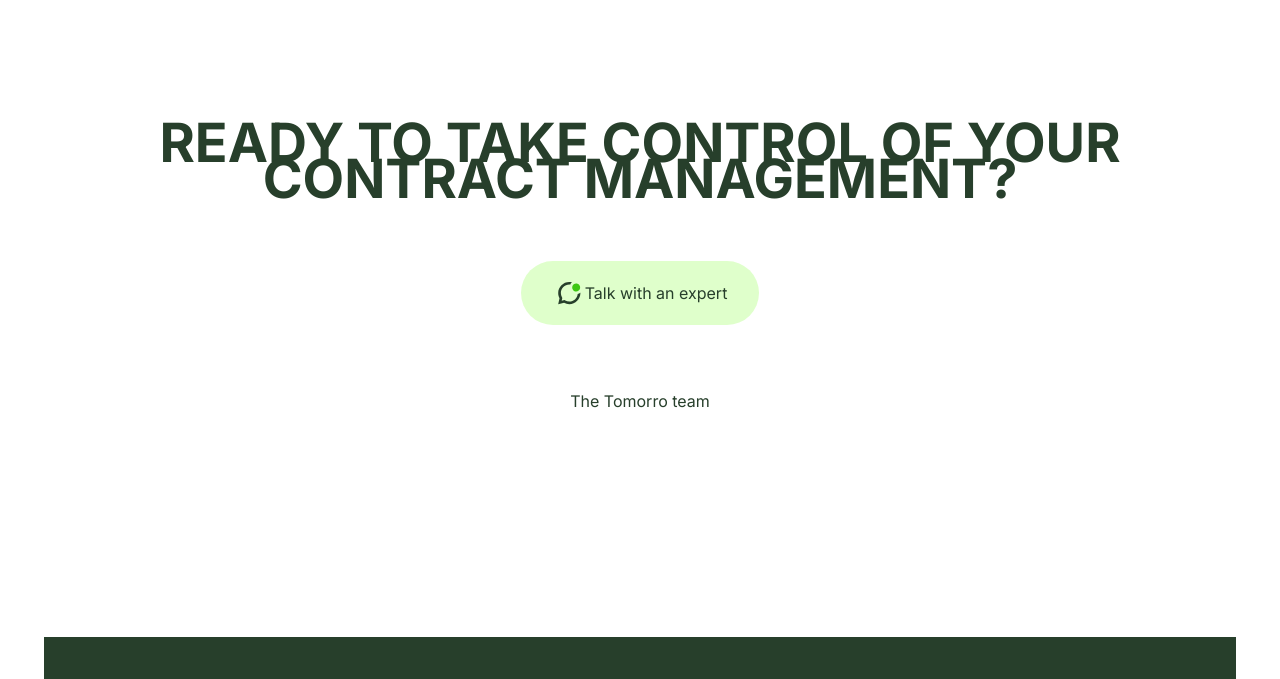
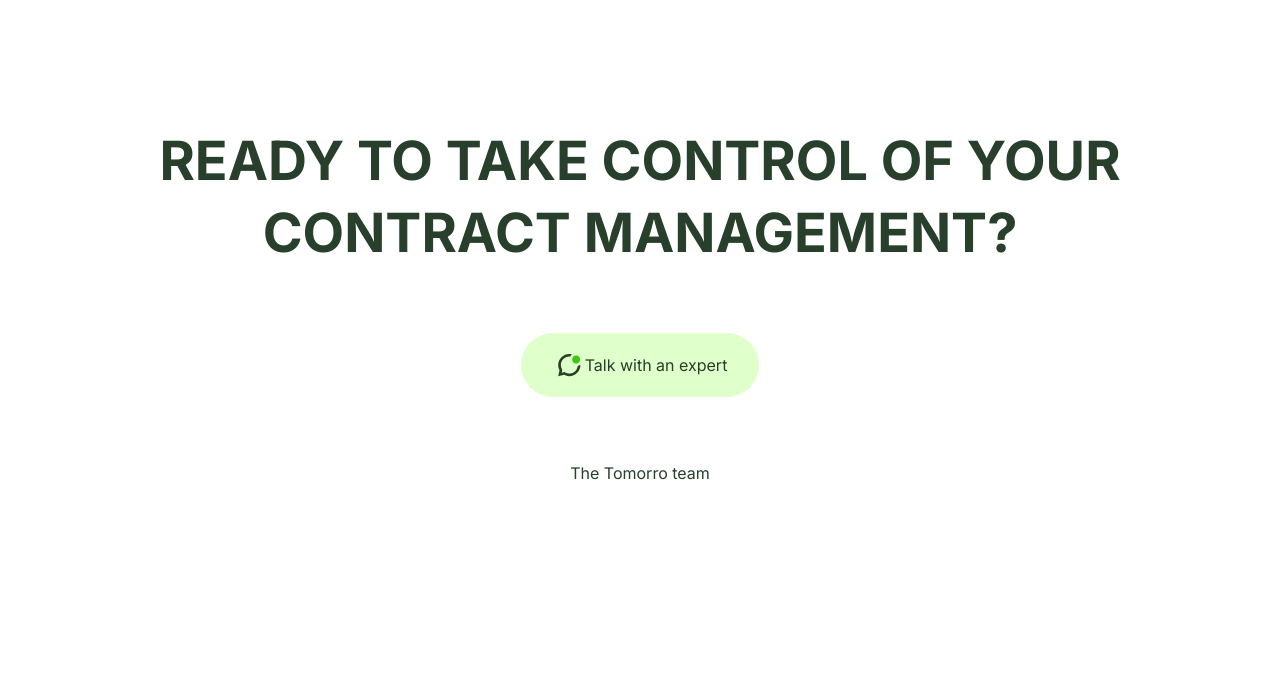
Before and after one commit to Preciousglows/tomorro-assessment, a website: page public/index.html in a window 1280 px wide. Shown: the part 6860-7539 px from the top of the page. Drawn offline with Linux system fonts and the light colour scheme.

Commit message:
Line spacing changed

```diff
--- a/public/index.html
+++ b/public/index.html
@@ -356,7 +356,7 @@
     </section>
 
     <section class="text-primary text-center px-11 py-56">
-        <h1 class="uppercase text-3xl md:text-[54px] font-bold">Ready to take control of your contract management?</h1>
+        <h1 class="uppercase text-3xl md:leading-[72px] md:text-[54px] font-bold">Ready to take control of your contract management?</h1>
         <a href="#" class="my-16 px-6 py-4 md:w-1/5 mx-auto flex items-center bg-tomLemon rounded-full justify-center"><img src="./assets/talkwithanexpert.svg" alt="">Talk with an expert</a>
         <p>The Tomorro team</p>
     </section>
```
